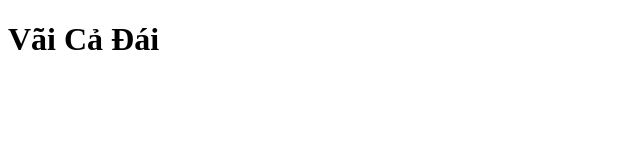
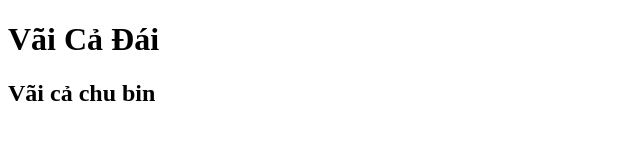
Before and after one commit to trieuquocchung/BC64_GIT, a plain HTML site: page index.html in a window 1280 px wide. Shown: the whole page, without its empty margins (0-640 px from the left). Drawn offline with Linux system fonts and the light colour scheme.

Commit message:
update vcd

```diff
--- a/index.html
+++ b/index.html
@@ -7,5 +7,7 @@
   </head>
   <body>
     <h1>Vãi Cả Đái</h1>
+
+    <h2>Vãi cả chu bin</h2>
   </body>
 </html>
```
